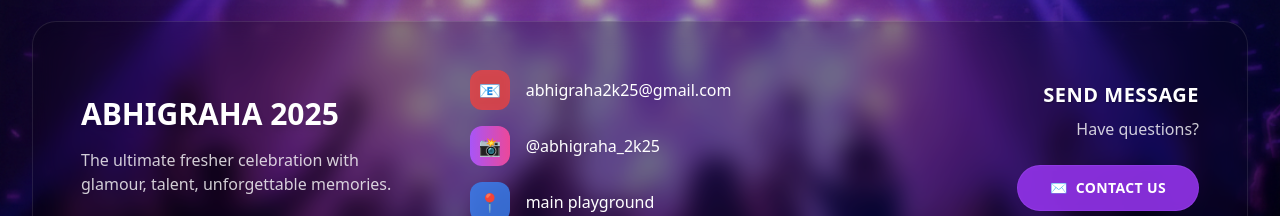
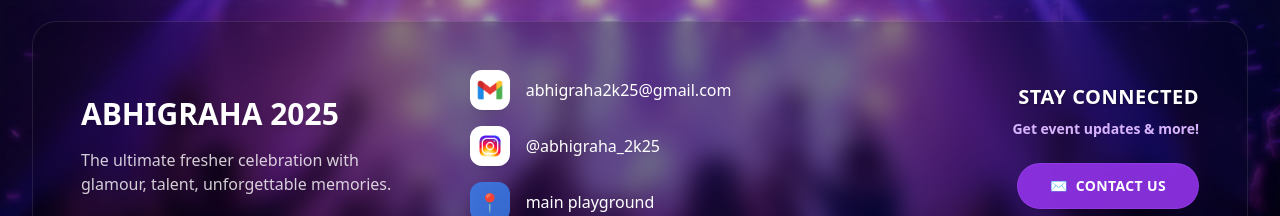
Before and after one commit to arpanpramanik2003/freshers-website, a React (Vite) app in the folder frontend/: page /tshirts-goodies in a window 1280 px wide. Shown: the part 1043-1259 px from the top of the page. Built offline with nearby package versions, Linux system fonts and the light colour scheme; no server answers.

Commit message:
Update Footer.jsx

```diff
--- a/frontend/src/components/Footer.jsx
+++ b/frontend/src/components/Footer.jsx
@@ -55,15 +55,13 @@ export default function Footer() {
         backgroundAttachment: 'fixed'
       }}
     >
-      {/* Light overlay for better readability */}
       <div className="absolute inset-0 bg-black/30"></div>
 
       <div className="relative z-10 max-w-7xl mx-auto px-4 sm:px-8">
 
-        {/* Main Footer Container - Rounded Rectangle */}
+        {/* Main Footer Container */}
         <div className="bg-black/20 backdrop-blur-md rounded-3xl p-6 sm:p-8 lg:p-12 border border-white/10 shadow-2xl mb-8">
 
-          {/* Main Footer Content Grid */}
           <div className="grid grid-cols-1 lg:grid-cols-3 gap-8 lg:gap-12 items-center">
 
             {/* Left: Brand Section */}
@@ -76,12 +74,20 @@ export default function Footer() {
               </p>
             </div>
 
-            {/* Center: Contact Information */}
+            {/* Center: Contact Information with Custom Logos */}
             <div className="space-y-4">
-              {/* Email */}
+              {/* Email with Gmail Logo */}
               <div className="flex items-center justify-center lg:justify-start">
-                <div className="w-10 h-10 bg-red-500/80 backdrop-blur-sm rounded-xl flex items-center justify-center mr-4 flex-shrink-0">
-                  <span className="text-white text-lg">📧</span>
+                <div className="w-10 h-10 bg-white rounded-xl flex items-center justify-center mr-4 flex-shrink-0 p-1.5 shadow-lg hover:scale-110 transition-transform">
+                  <img
+                    src="/gmail.png"
+                    alt="Gmail"
+                    className="w-full h-full object-contain"
+                    onError={(e) => {
+                      e.target.style.display = 'none';
+                      e.target.parentElement.innerHTML = '<span class="text-red-500 text-lg">📧</span>';
+                    }}
+                  />
                 </div>
                 <a
                   href="mailto:abhigraha2k25@gmail.com"
@@ -91,10 +97,18 @@ export default function Footer() {
                 </a>
               </div>
 
-              {/* Instagram */}
+              {/* Instagram with Custom Logo */}
               <div className="flex items-center justify-center lg:justify-start">
-                <div className="w-10 h-10 bg-gradient-to-r from-purple-500 to-pink-500 backdrop-blur-sm rounded-xl flex items-center justify-center mr-4 flex-shrink-0">
-                  <span className="text-white text-lg">📸</span>
+                <div className="w-10 h-10 bg-white rounded-xl flex items-center justify-center mr-4 flex-shrink-0 p-1.5 shadow-lg hover:scale-110 transition-transform">
+                  <img
+                    src="/insta.png"
+                    alt="Instagram"
+                    className="w-full h-full object-contain"
+                    onError={(e) => {
+                      e.target.style.display = 'none';
+                      e.target.parentElement.innerHTML = '<span class="text-pink-500 text-lg">📸</span>';
+                    }}
+                  />
                 </div>
                 <a
                   href="https://www.instagram.com/abhigraha_2k25?utm_source=ig_web_button_share_sheet&igsh=ZDNlZDc0MzIxNw=="
@@ -108,20 +122,20 @@ export default function Footer() {
 
               {/* Location */}
               <div className="flex items-center justify-center lg:justify-start">
-                <div className="w-10 h-10 bg-blue-500/80 backdrop-blur-sm rounded-xl flex items-center justify-center mr-4 flex-shrink-0">
+                <div className="w-10 h-10 bg-blue-500/80 backdrop-blur-sm rounded-xl flex items-center justify-center mr-4 flex-shrink-0 shadow-lg">
                   <span className="text-white text-lg">📍</span>
                 </div>
                 <span className="text-white text-sm sm:text-base font-medium">main playground</span>
               </div>
             </div>
 
-            {/* Right: Contact Form Section */}
+            {/* Right: Stay Connected Section */}
             <div className="text-center lg:text-right">
               <h4 className="text-lg sm:text-xl font-black text-white mb-2 uppercase tracking-wide">
-                SEND MESSAGE
+                STAY CONNECTED
               </h4>
-              <p className="text-white/80 mb-6 text-sm sm:text-base">
-                Have questions?
+              <p className="text-purple-300 mb-6 text-xs sm:text-sm font-semibold">
+                Get event updates & more!
               </p>
               <button
                 onClick={() => setShowContactForm(!showContactForm)}
@@ -224,7 +238,7 @@ export default function Footer() {
           </div>
         )}
 
-        {/* Copyright - Also in rounded container */}
+        {/* Copyright */}
         <div className="bg-black/15 backdrop-blur-md rounded-2xl p-4 sm:p-6 border border-white/10 shadow-xl text-center">
           <p className="text-white/80 text-sm sm:text-base">
             © {new Date().getFullYear()} <span className="text-white font-black">ABHIGRAHA</span> • All Rights Reserved
@@ -232,7 +246,6 @@ export default function Footer() {
         </div>
       </div>
 
-      {/* Add fade-in animation CSS */}
       <style jsx>{`
         @keyframes fade-in {
           from {
```
